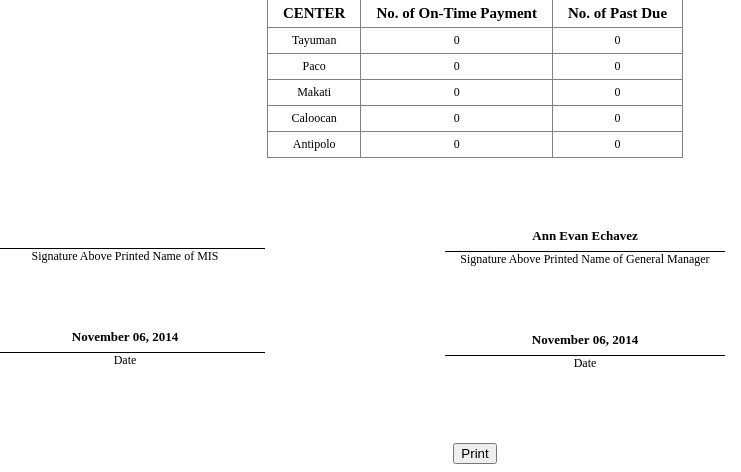
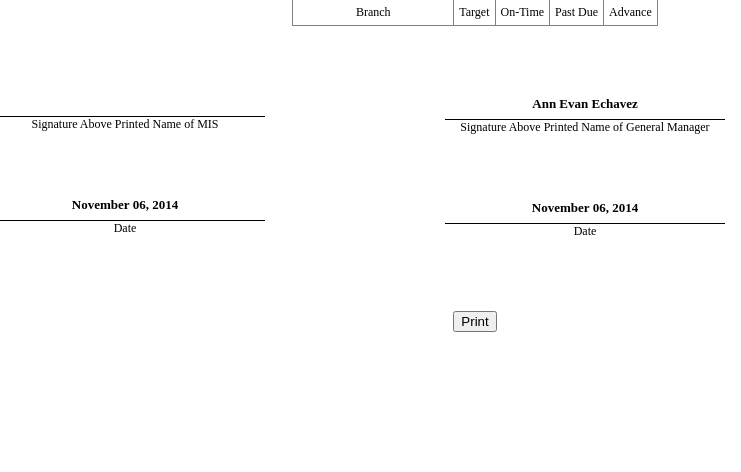
Before and after one commit to PerlaYap/project, a CodeIgniter app: a page that uses application/views/reports/BranchPerformance.php in a window 1280 px wide. Shown: the part 685-1157 px from the top of the page, without its empty margins (165-906 px from the left). After the commit the page ends 1017 px from the top, so only its background shows below. Run offline with CodeIgniter, Linux system fonts and the light colour scheme; data comes from the database, SQL or seed files in the repository; some libraries are stand-ins or nearby versions.

Commit message:
BranchPerformance

```diff
--- a/application/models/branchpastdue_model.php
+++ b/application/models/branchpastdue_model.php
@@ -6,41 +6,60 @@ class Branchpastdue_model extends CI_Model{
 	public function getbranchpastdue($dateTime){
 		date_default_timezone_set('Asia/Manila');
 
-		$month=date('m',$dateTime);
-		$year=date('Y',$dateTime);
 		$date=date('Y-m-d',$dateTime);
 
-		$q_result = $this->branchpastdue($month, $year,$date);
+		$q_result = $this->branchpastdue($date);
 
 		return $q_result;
 
 	}
 
-	public function branchpastdue($month, $year, $date){
+	public function branchpastdue($date){
 
-		$query_result= $this->db->query("SELECT ControlNo, BranchID, BranchName, IFNULL(Loan,0) AS Loan, IFNULL(PastDue,0) AS PastDue FROM CaritasBranch Alpha
+		$query_result= $this->db->query("SELECT BranchName, SUM(Target) AS Target, SUM(IF(CurrentAmount<Target, CurrentAmount, Target)) AS ActualReceive, SUM(IF(Collection-Target-LastAmount<0, 0, IF(CurrentAmount<=Target,0, IF(CurrentAmount>=Collection-LastAmount, Collection-Target-LastAmount, CurrentAmount-Target)))) AS PastDue,
+SUM(IF(CurrentAmount+LastAmount<Collection,0, CurrentAmount+LastAmount-Collection)) AS Advance  FROM
+(SELECT CurrentTotal.ControlNo, TRUNCATE(WeeklyPayment*TodayMonth,2) AS Collection, MonthlyPayment AS Target, TRUNCATE(IFNULL(LastAmount,0),2) AS LastAmount,
+TRUNCATE(IFNULL(CurrentAmount,0),2) AS CurrentAmount
+FROM (SELECT ControlNo, WeeklyPayment, IF(LoanType='23-Weeks',IF(TRUNCATE(DATEDIFF(LAST_DAY(DATE_ADD('$date', INTERVAL 0 MONTH)),DateReleased)/7,0)>23,23,TRUNCATE(DATEDIFF(LAST_DAY(DATE_ADD('$date', INTERVAL 0 MONTH)),DateReleased)/7,0)), IF(TRUNCATE(DATEDIFF(LAST_DAY(DATE_ADD('$date', INTERVAL 0 MONTH)),DateReleased)/7,0)>40,40,TRUNCATE(DATEDIFF(LAST_DAY(DATE_ADD('$date', INTERVAL 0 MONTH)),DateReleased)/7,0))) AS TodayMonth
+FROM (SELECT ControlNo, DateReleased, DateEnd, LoanType, WeeklyPayment,
+ROUND(((TRUNCATE(DATEDIFF(LAST_DAY(DATE_ADD('$date', INTERVAL 0 MONTH)),DateReleased)/7,0)-TRUNCATE((IF(Month(DateEnd)=Month('$date') AND YEAR(DateEnd)=YEAR('$date'),DATEDIFF(DateEnd,DateReleased)/7,DATEDIFF(LAST_DAY(DATE_ADD('$date', INTERVAL -1 MONTH)),DateReleased)/7)),0))* WeeklyPayment),2) AS MonthlyPayment
+FROM
+(SELECT (AmountRequested+Interest) AS ActiveLoan, ControlNo, IF(LoanType='23-Weeks',(AmountRequested+Interest)/23, (AmountRequested+Interest)/40) AS WeeklyPayment, LoanType, DateReleased,
+DATE_ADD((IF(LoanType='23-Weeks', DATE_ADD(DateReleased, INTERVAL 161 DAY), DATE_ADD(DateReleased,INTERVAL 280 DAY))), INTERVAL 0 MONTH) AS DateEnd
+FROM loanapplication
+WHERE (Status='Current' OR Status='Full Payment') AND
+(CAST(DATE_FORMAT('$date' ,CONCAT(YEAR(DateReleased),'-',MONTH(DateReleased),'-01')) as DATE)<='$date'
+AND '$date'<=LAST_DAY(DATE_ADD((IF(LoanType='23-Weeks', DATE_ADD(DateReleased, INTERVAL 161 DAY), DATE_ADD(DateReleased,INTERVAL 280 DAY))), INTERVAL 0 MONTH))))Alpha)Alpha)CurrentTotal
 LEFT JOIN
-(SELECT BranchControl, SUM(TransactionType='Loan') AS Loan, SUM(TransactionType='Past Due') AS PastDue
-FROM (SELECT A.CaritasCenters_ControlNo AS CenterControl, CaritasBranch_ControlNo AS BranchControl
-FROM (SELECT CaritasCenters_ControlNo
-FROM caritasbranch_has_caritascenters GROUP BY CaritasCenters_ControlNo ORDER BY CaritasCenters_ControlNo ASC)A
-LEFT JOIN (SELECT * FROM
-(SELECT * FROM CaritasBranch_has_CaritasCenters WHERE Date<=LAST_DAY(DATE_ADD('$date', INTERVAL 0 MONTH))
-ORDER BY CaritasCenters_ControlNo ASC, Date DESC)A GROUP BY CaritasCenters_ControlNo)B
-ON A.CaritasCenters_ControlNo=B.CaritasCenters_ControlNo)Alpha
-LEFT JOIN CaritasCenters cc ON cc.ControlNo=Alpha.CenterControl
+(SELECT ControlNo,
+ROUND(((TRUNCATE(DATEDIFF(LAST_DAY(DATE_ADD('$date', INTERVAL 0 MONTH)),DateReleased)/7,0)-TRUNCATE((IF(Month(DateEnd)=Month('$date') AND YEAR(DateEnd)=YEAR('$date'),DATEDIFF(DateEnd,DateReleased)/7,DATEDIFF(LAST_DAY(DATE_ADD('$date', INTERVAL -1 MONTH)),DateReleased)/7)),0))* WeeklyPayment),2) AS MonthlyPayment
+FROM
+(SELECT ControlNo, IF(LoanType='23-Weeks',(AmountRequested+Interest)/23, (AmountRequested+Interest)/40) AS WeeklyPayment, LoanType, DateReleased,
+DATE_ADD((IF(LoanType='23-Weeks', DATE_ADD(DateReleased, INTERVAL 161 DAY), DATE_ADD(DateReleased,INTERVAL 280 DAY))), INTERVAL 0 MONTH) AS DateEnd
+FROM loanapplication
+WHERE (Status='Current' OR Status='Full Payment') AND
+(CAST(DATE_FORMAT('$date' ,CONCAT(YEAR(DateReleased),'-',MONTH(DateReleased),'-01')) as DATE)<='$date'
+AND '$date'<=LAST_DAY(DATE_ADD((IF(LoanType='23-Weeks', DATE_ADD(DateReleased, INTERVAL 161 DAY), DATE_ADD(DateReleased,INTERVAL 280 DAY))), INTERVAL 0 MONTH))))Alpha)TargetCollection
+ON CurrentTotal.ControlNo=TargetCollection.ControlNo
 LEFT JOIN
-(SELECT Alpha.MemberControl, TransactionType, CenterControl FROM (SELECT Members_ControlNo AS MemberControl, transactionType
-FROM Transaction WHERE (MONTH(DateTime)='$month' AND YEAR(DateTime)='$year') AND (Transactiontype='Loan' OR TransactionType='Past Due'))Alpha
+(SELECT LoanAppControlNo, SUM(Amount) AS LastAmount FROM Transaction
+WHERE TransactionType='Loan' AND DateTime<=LAST_DAY(DATE_ADD('$date', INTERVAL -1 MONTH)) GROUP BY LoanAppControlNo)LastCollection
+ON CurrentTotal.ControlNo=LastCollection.LoanAppControlNo
 LEFT JOIN
-(SELECT A.Members_ControlNo AS MemberControl, CaritasCenters_ControlNo AS CenterControl FROM (SELECT Members_ControlNo FROM caritascenters_has_members GROUP BY Members_ControlNo)A
-LEFT JOIN (SELECT * FROM
-(SELECT * FROM caritascenters_has_members WHERE DateEntered<=LAST_DAY(DATE_ADD('$date', INTERVAL 0 MONTH))
-ORDER BY Members_ControlNo ASC, DateEntered DESC)A GROUP BY Members_ControlNo)B
-ON A.Members_ControlNo=B.Members_Controlno)Beta
-ON Alpha.MemberControl=Beta.MemberControl)D ON Alpha.CenterControl=D.CenterControl
-GROUP BY BranchControl)Beta
-ON Alpha.ControlNo=Beta.BranchControl WHERE ControlNo!='1'");
+(SELECT LoanAppControlNo, SUM(Amount) AS CurrentAmount FROM Transaction
+WHERE TransactionType='Loan' AND MONTH(DateTime)=MONTH('$date') AND YEAR(DateTime)=YEAR('$date')
+GROUP BY LoanAppControlNo)CurrentCollection
+ON CurrentTotal.ControlNo=CurrentCollection.LoanAppControlNo)Alpha
+LEFT JOIN (SELECT LoanApplication_ControlNo AS LoanControl, CaritasBranch_ControlNo AS BranchControl, CenterNo FROM loanapplication_has_members lhm
+LEFT JOIN
+(SELECT A.Members_ControlNo, CenterNo FROM (SELECT Members_ControlNo FROM caritascenters_has_members GROUP BY Members_ControlNo)A
+LEFT JOIN (SELECT * FROM (SELECT * FROM caritascenters_has_members ORDER BY Members_ControlNo ASC, DateEntered DESC)A GROUP BY Members_ControlNo)B
+ON A.Members_ControlNo=B.Members_ControlNo
+LEFT JOIN caritascenters cc ON B.CaritasCenters_ControlNo=cc.ControlNo)cc
+ON lhm.Members_ControlNo=cc.Members_ControlNo)Beta
+ON Alpha.ControlNo=Beta.LoanControl
+LEFT JOIN caritasbranch cb ON cb.ControlNo=Beta.BranchControl
+GROUP BY BranchControl ORDER BY BranchName ASC");
 
 		return $query_result->result();
 	}
--- a/application/views/reports/BranchPerformance.php
+++ b/application/views/reports/BranchPerformance.php
@@ -24,31 +24,19 @@ $date = date('F d, Y');
 
       function drawChart() {
         var data = google.visualization.arrayToDataTable([
-          ['Branch', 'Past Due','On Time'],
-          <?php $y = 0;
-                $len = count($pastduesbranch);
-          foreach ($pastduesbranch as $pdb) {
-            $bname = $pdb->BranchName;
-            $num = $pdb->PastDue;
-            $loan = $pdb->Loan;
-            ?>
-            <?php if ($y == $len-1) { ?>
-                ['<?php echo $bname ?>', <?php echo $num; ?>,<?php echo $loan; ?> ]
-            <?php } else { ?>
-              ['<?php echo $bname ?>', <?php echo $num; ?>,<?php echo $loan; ?> ],
-           <?php } ?>
-
-          <?php $y++; } ?>
-
-
+           ['Year', 'Target', 'On-Time', 'Past Due', 'Advance'],
+          <?php foreach($pastduesbranch AS $data){ ?>
+          ['<?php echo $data->BranchName ?>', <?php echo $data->Target ?>,<?php echo $data->ActualReceive ?>, <?php echo $data->PastDue ?>, <?php echo $data->Advance ?>,],
+          <?php } ?>
 
         ]);
 
         var options = {
           //title: 'Company Performance',
           hAxis: {title: 'Branch', titleTextStyle: {color: 'black', italic: false, bold: true}},
-          vAxis: {title: 'No. of Past Due', titleTextStyle: {color: 'black', italic: false,  bold: true}},
-          colors:['#a83a47', '#a8a23a'],
+          vAxis: {title: 'Amount. of Past Due', titleTextStyle: {color: 'black', italic: false,  bold: true}},
+          bar: { groupWidth: '50%' },
+          colors:['d2ca4c','419fb3', 'b34141','a8a6a6' ],
         };
 
         var chart = new google.visualization.ColumnChart(document.getElementById('chart_div'));
@@ -65,7 +53,7 @@ $date = date('F d, Y');
 	<h3>
 		CARITAS SALVE CREDIT COOPERATIVE <br>
 		COLLECTION PERFORMANCE OF BRANCHES <br>
-		FOR THE MONTH OF <b> <?php echo $month." " .$year ?> </b>
+		AS OF THE END OF THE MONTH OF <b> <?php echo $month." " .$year ?> </b>
 
 	</h3>
 
@@ -82,17 +70,23 @@ $date = date('F d, Y');
 
     <table border=1 style="border-collapse: collapse; margin-left: auto; margin-right: auto">
       <tr>
-          <td class='hdrx'>CENTER</td>
-          <td class='hdrx'>No. of On-Time Payment</td>
-          <td class='hdrx'>No. of Past Due</td>
-      </tr>
-      <?php
-      foreach ($pastduesbranch as $data){ ?>
-      <tr>
-          <td class='hdrtxt'><?php echo $data->BranchName; ?></td>
-          <td class='hdrtxt'><?php echo $data->Loan; ?></td>
-          <td class='hdrtxt'><?php echo $data->PastDue; ?></td>
-      </tr>
+    <td class="header" style="width: 150px;"> Branch </td>
+    <td class="header"> Target </td>
+    <td class="header"> On-Time </td>
+    <td class="header"> Past Due </td>
+    <td class="header"> Advance </td>
+  </tr>
+
+  <?php
+  foreach($pastduesbranch AS $data){ ?>
+  <tr>
+    <td class="data"><?php echo $data->BranchName ?></td>
+    <td class="data"><?php echo number_format($data->Target,2) ?></td>
+    <td class="data"><?php echo number_format($data->ActualReceive,2) ?></td>
+    <td class="data"><?php echo number_format($data->PastDue,2) ?></td>
+    <td class="data"><?php echo number_format($data->Advance,2) ?></td>
+
+  </tr>
       <?php } ?>
 
     </table>
```
